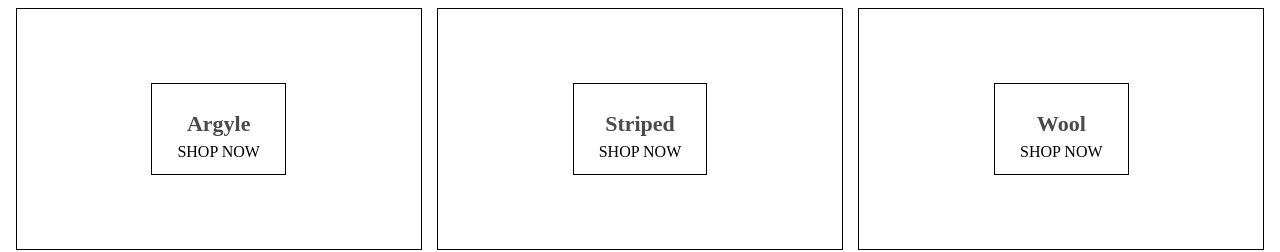
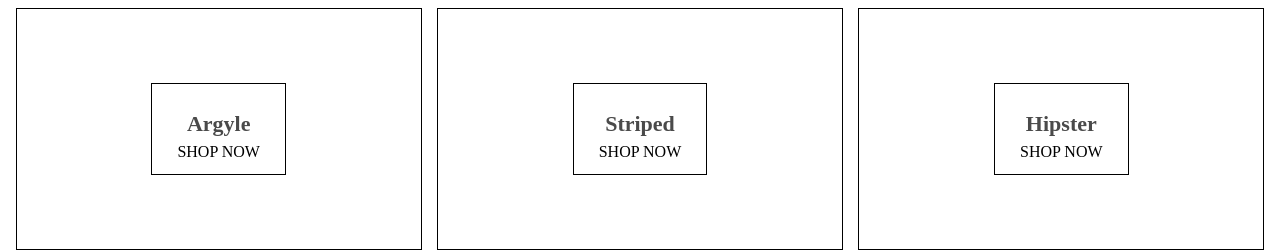
Before and after one commit to CalebRose/ecommerce-site, a React (Create React App) app: page / in a window 1280 px wide. Shown: the top 252 px of the page. Built offline with nearby package versions, Linux system fonts and the light colour scheme.

Commit message:
Further changes to menu items

```diff
--- a/src/components/homepage/homepage.component.js
+++ b/src/components/homepage/homepage.component.js
@@ -9,7 +9,7 @@ const HomePage = () => {
       <div className="directory-menu">
         <HomeMenuItem name="Argyle" />
         <HomeMenuItem name="Striped" />
-        <HomeMenuItem name="Wool" />
+        <HomeMenuItem name="Hipster" />
         <HomeMenuItem name="Athletic" />
         <HomeMenuItem name="Pop Culture" />
       </div>
```
